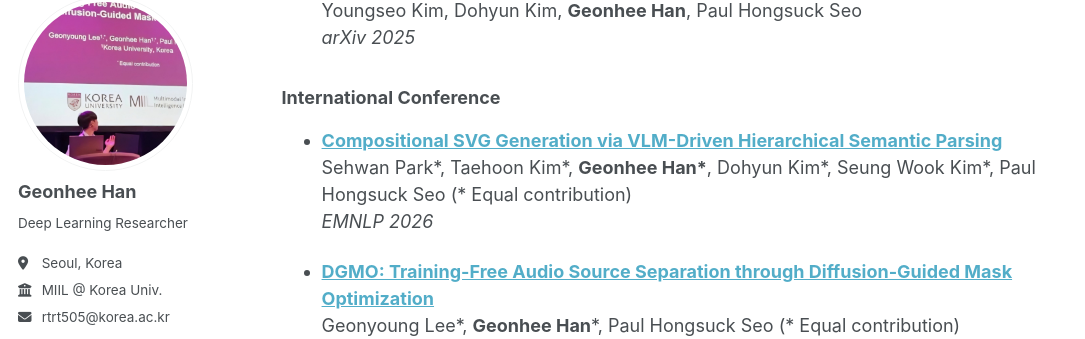
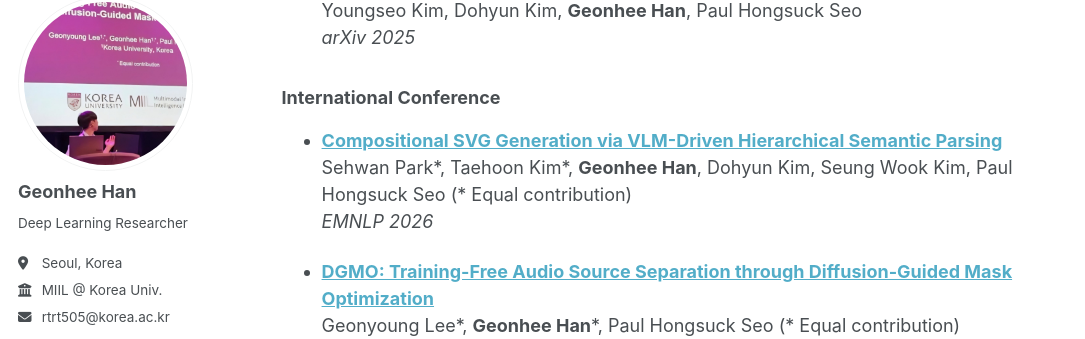
Before and after one commit to chaksseu/chaksseu.github.io, a Jekyll site: the page built from _pages/home.md, in a window 1280 px wide and 900 px high, scrolled down 582 px. Shown: the part 103-442 px from the top of the window, without its empty margins (0-1085 px from the left). Built offline with Jekyll 4.4.1, drawn with Linux system fonts in a browser that asks for light colours; some web fonts are replaced.

Commit message:
update 260821

```diff
--- a/_pages/home.md
+++ b/_pages/home.md
@@ -29,7 +29,7 @@ My research focuses on advancing **Multimodal Generative AI**, particularly by e
 ### International Conference
 
 * **[Compositional SVG Generation via VLM-Driven Hierarchical Semantic Parsing](https://chaksseu.github.io/)** <br>
-  Sehwan Park\*, Taehoon Kim\*, **Geonhee Han\***, Dohyun Kim\*, Seung Wook Kim\*, Paul Hongsuck Seo (\* Equal contribution) <br>
+  Sehwan Park\*, Taehoon Kim\*, **Geonhee Han**, Dohyun Kim, Seung Wook Kim, Paul Hongsuck Seo (\* Equal contribution) <br>
   *EMNLP 2026* <span style="color:crimson; font-weight:bold;"></span> <br>
 
 * **[DGMO: Training-Free Audio Source Separation through Diffusion-Guided Mask Optimization](https://wltschmrz.github.io/DGMO/)** <br>
```
